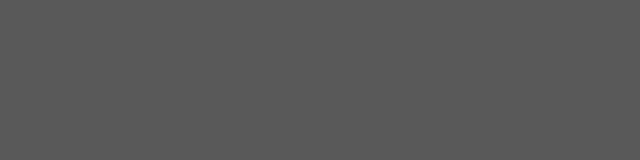
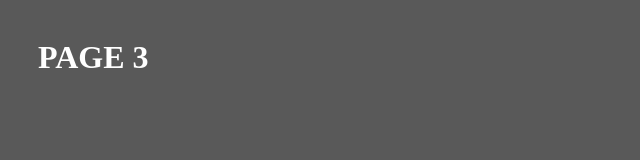
Before and after one commit to tMas9941/gyak_04_13, a plain HTML site: page pages/page3.html in a window 1280 px wide. Shown: the whole page, without its empty margins (0-640 px from the left). Drawn offline with Linux system fonts and the light colour scheme.

Commit message:
update page3

```diff
--- a/pages/page3.html
+++ b/pages/page3.html
@@ -5,10 +5,18 @@
     <meta name="viewport" content="width=device-width, initial-scale=1.0" />
     <title>Document</title>
     <style>
+      html * {
+        color: #ffffff;
+      }
+
       body {
         background-color: rgba(0, 0, 0, 0.65);
+        padding: 30px;
+        padding-top: 10px;
       }
     </style>
   </head>
-  <body></body>
+  <body>
+    <h1>PAGE 3</h1>
+  </body>
 </html>
```
